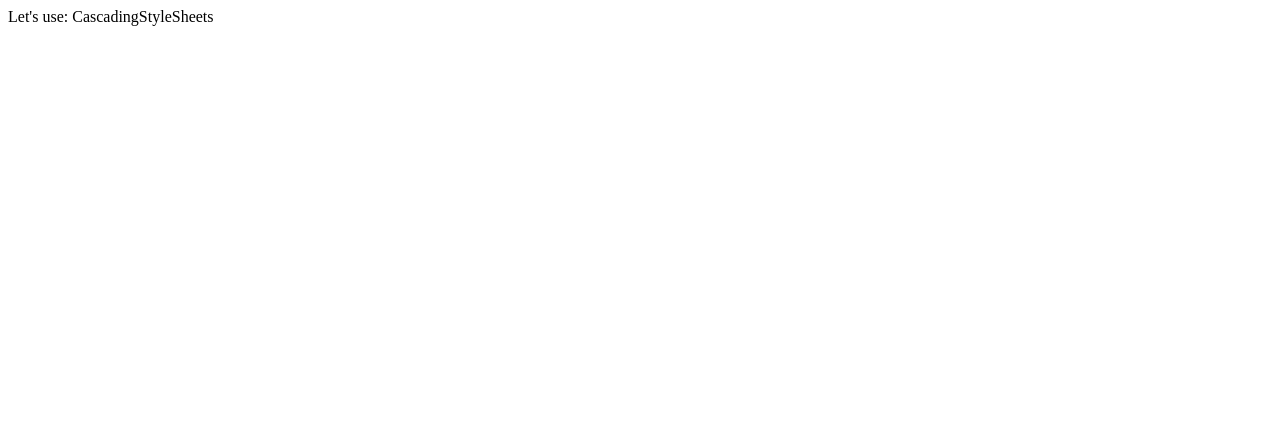
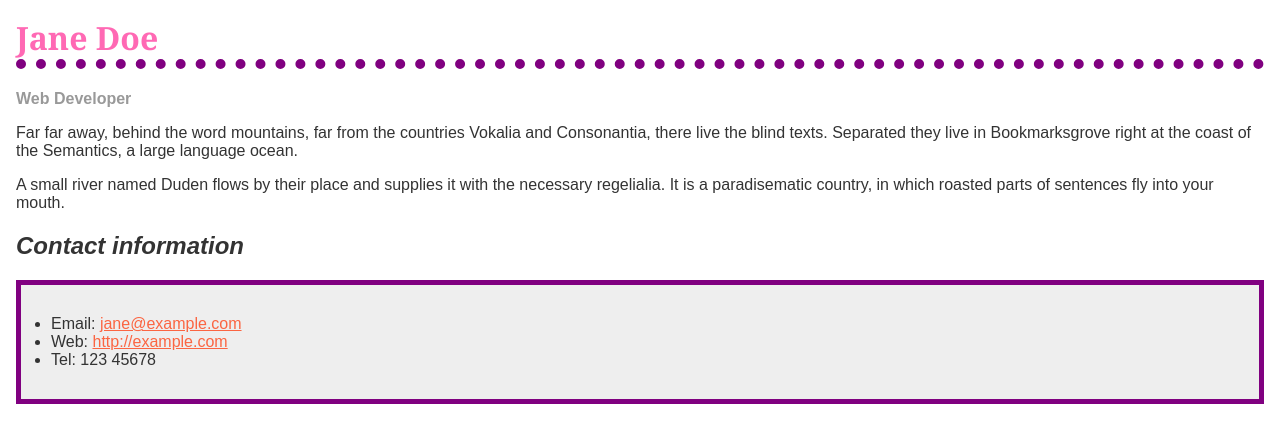
Before and after one commit to psraj86/CSS-Project, a plain HTML site: page index.html in a window 1280 px wide. Drawn offline with Linux system fonts and the light colour scheme.

Commit message:
2 files modified

```diff
--- a/index.html
+++ b/index.html
@@ -1,12 +1,36 @@
 <html>
   <head>
-    <meta charset="UTF-8">
+    <meta charset="UTF-8" />
     <script src="script.js"></script>
-    <!-- <link rel="stylesheet" type="text/css" href="styles.css"> -->
+    <link rel="stylesheet" type="text/css" href="styles.css" />
   </head>
   <body>
+    <h1>Jane Doe</h1>
+    <div class="job-title">Web Developer</div>
     <p>
-      Let's use: <span>Cascading</span><span>Style</span><span>Sheets</span>
+      Far far away, behind the word mountains, far from the countries Vokalia
+      and Consonantia, there live the blind texts. Separated they live in
+      Bookmarksgrove right at the coast of the Semantics, a large language
+      ocean.
     </p>
+
+    <p>
+      A small river named Duden flows by their place and supplies it with the
+      necessary regelialia. It is a paradisematic country, in which roasted
+      parts of sentences fly into your mouth.
+    </p>
+
+    <h2>Contact information</h2>
+    <ul>
+      <li>
+        Email:
+        <a href="mailto:jane@example.com">jane@example.com</a>
+      </li>
+      <li>
+        Web:
+        <a href="http://example.com">http://example.com</a>
+      </li>
+      <li>Tel: 123 45678</li>
+    </ul>
   </body>
 </html>
--- a/styles.css
+++ b/styles.css
@@ -1,7 +1,40 @@
 body {
-  background: orange;
+  background-color: #fff;
+  color: #333;
+  font-family: Arial, Helvetica, sans-serif;
+  padding: 1em;
+  margin: 0;
 }
 
-span {
-  border: 1px solid black;
+h1 {
+  color: hotpink;
+  font-size: 2em;
+  font-family: Georgia, 'Times New Roman', Times, serif;
+  border-bottom: 10px dotted purple;
 }
+
+h2 {
+  font-size: 1.5em;
+  font-style: italic;
+}
+
+.job-title {
+  color: #999999;
+  font-weight: bold;
+}
+
+a:link,
+a:visited {
+  color: #fb6542;
+}
+
+a:hover {
+  text-decoration: none;
+  color: green;
+}
+
+ul {
+  background-color: #eeeeee;
+  border: 5px solid purple;
+  padding: 30px;
+}
```
